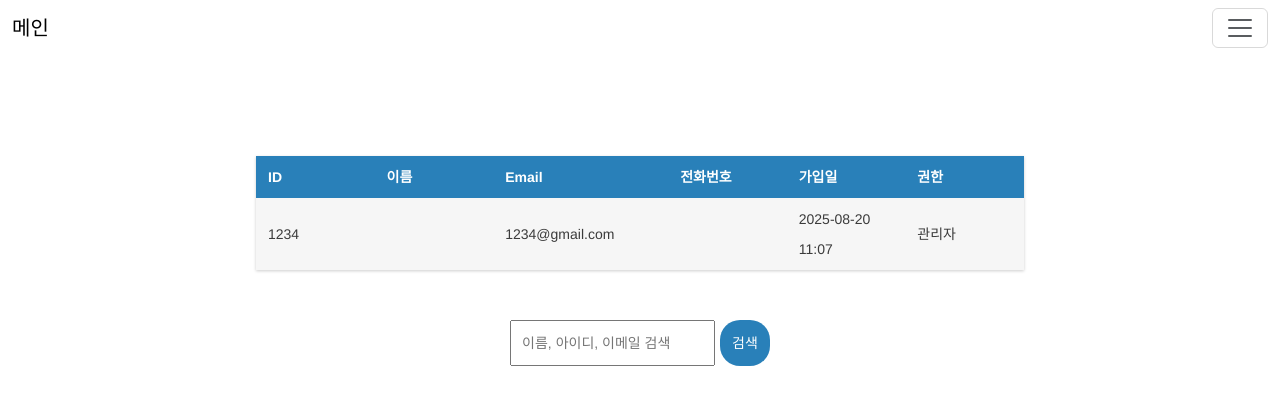
After one commit to jhpark0623/SecondProject, a Django app: page /accounts/admin_page/ in a window 1280 px wide. The commit adds this page. Shown: the top 405 px of the page. Run offline with Django 5.2, Linux system fonts and the light colour scheme; data comes from the database, SQL or seed files in the repository; both versions use the stored data as it was after the commit.

Commit message:
관리자 유저 관리페이지 추가

```diff
--- a/accounts/urls.py
+++ b/accounts/urls.py
@@ -8,4 +8,5 @@ urlpatterns = [
     path('logout/', auth_views.LogoutView.as_view(next_page="/"), name='logout'),
     path("profile/", views.profile, name="profile"),
     path("profile/update/", views.profile_update, name="update"),
+    path("admin_page/", views.admin_page, name="admin_page"),
 ]
--- a/accounts/views.py
+++ b/accounts/views.py
@@ -2,6 +2,7 @@ from django.contrib import messages
 from django.contrib.auth.decorators import login_required
 from django.shortcuts import render, redirect
 from django.contrib.auth import get_user_model
+from django.db.models import Q
 
 User = get_user_model()
 
@@ -61,3 +62,17 @@ def profile_update(request):
             return redirect("/")  # 수정 후 메인 페이지로 이동
 
     return render(request, "/")
+
+
+def admin_page(request):
+    query = request.GET.get("q", "")
+
+    users = User.objects.all()
+
+    if query:
+        users = users.filter(
+            Q(username__icontains=query) |
+            Q(name__icontains=query) |
+            Q(email__icontains=query)
+        )
+    return render(request, "accounts/admin_page.html", {"users": users, "query" :query } )
--- /dev/null
+++ b/second/static/css/admin_page.css
@@ -0,0 +1,127 @@
+body {
+  font-family: 'Helvetica Neue', Helvetica, Arial;
+  font-size: 14px;
+  line-height: 30px;
+  font-weight: 400;
+  color: #3b3b3b;
+  -webkit-font-smoothing: antialiased;
+  font-smoothing: antialiased;
+
+}
+
+@media screen and (max-width: 580px) {
+  body {
+    font-size: 16px;
+    line-height: 22px;
+  }
+}
+
+
+.table {
+  margin: 0 auto;      /* 위 0px, 아래 자동 */
+  margin-top: 100px;
+  width: 60%;
+  box-shadow: 0 1px 3px rgba(0,0,0,0.2);
+  display: table;
+}
+
+@media screen and (max-width: 580px) {
+  .table {
+    display: block;
+  }
+}
+
+.row {
+  display: table-row;
+  background: #f6f6f6;
+}
+
+.row:nth-of-type(odd) {
+  background: #e9e9e9;
+}
+
+.row.header {
+  font-weight: 900;
+  color: #ffffff;
+  background: #ea6153;
+}
+
+.row.green {
+  background: #27ae60;
+}
+
+.row.blue {
+  background: #2980b9;
+}
+
+@media screen and (max-width: 580px) {
+  .row {
+    padding: 14px 0 7px;
+    display: block;
+  }
+
+  .row.header {
+    padding: 0;
+    height: 6px;
+  }
+
+  .row.header .cell {
+    display: none;
+  }
+
+  .row .cell {
+    margin-bottom: 10px;
+  }
+
+  .row .cell:before {
+    margin-bottom: 3px;
+    content: attr(data-title);
+    min-width: 98px;
+    font-size: 10px;
+    line-height: 10px;
+    font-weight: bold;
+    text-transform: uppercase;
+    color: #969696;
+    display: block;
+  }
+}
+
+.cell {
+  padding: 6px 12px;
+  display: table-cell;
+  width: 10%;   /* 5개 컬럼이니까 대략 20%씩 */
+  text-align: left;   /* 왼쪽 정렬 */
+  vertical-align: middle; /* 세로 가운데 정렬 */
+}
+
+@media screen and (max-width: 400px) {
+  .cell {
+    padding: 2px 16px;
+    display: block;
+  }
+
+}
+
+.search-wrapper {
+  width: 100%;               /* 화면 전체 너비 확보 */
+  display: flex;
+  justify-content: center;   /* 가로 중앙 정렬 */
+  margin: 50px 0 20px;       /* 테이블과 간격 */
+}
+.search-form {
+  display: flex;             /* input + button 가로 배치 */
+}
+.search-form input {
+  padding: 6px 10px;
+  margin-right: 5px;
+}
+.search-form button {
+  padding: 6px 12px;
+}
+
+.btn11 {
+    border-radius: 20px;
+    background-color: #2980b9;
+    color: #ffffff;
+    border: none;
+}
--- /dev/null
+++ b/second/templates/accounts/admin_page.html
@@ -0,0 +1,84 @@
+{% extends 'base.html' %}
+
+{% block title %} 유저 관리 페이지 {% endblock %}
+
+{% load static %}
+
+{% block extra_css %}
+<link rel="stylesheet" href="{% static 'css/admin_page.css' %}">
+{% endblock %}
+
+{% block content %}
+
+
+
+ <div class="table">
+
+
+    <div class="row header blue">
+      <div class="cell">
+        ID
+      </div>
+      <div class="cell">
+        이름
+      </div>
+      <div class="cell">
+        Email
+      </div>
+      <div class="cell">
+        전화번호
+      </div>
+      <div class="cell">
+        가입일
+      </div>
+      <div class="cell">
+          권한
+      </div>
+    </div>
+
+     {% for user in users %}
+    <div class="row">
+      <div class="cell">
+        {{ user.username }}
+      </div>
+      <div class="cell">
+        {{ user.name }}
+      </div>
+      <div class="cell">
+        {{ user.email }}
+      </div>
+      <div class="cell">
+        {{ user.phone }}
+      </div>
+      <div class="cell">
+        {{ user.date_joined|date:"Y-m-d H:i" }}
+      </div>
+      <div class="cell">
+          {% if user.is_staff %}
+            관리자
+          {% else %}
+            일반유저
+          {% endif %}
+      </div>
+    </div>
+     {% empty %}
+     <div class="row">
+        <div class="cell" colspan="5">
+            등록된 사용자가 없습니다
+          </div>
+     </div>
+     {% endfor %}
+
+
+
+ </div>
+
+<div class="search-wrapper">
+    <form method="get" class="search-form">
+     <input type="text" name="q" value="{{ query }}" placeholder="이름, 아이디, 이메일 검색">
+    <button class="btn11" type="submit">검색</button>
+  </form>
+</div>
+
+
+{% endblock %}
--- a/second/templates/base.html
+++ b/second/templates/base.html
@@ -3,6 +3,8 @@
 <head>
     <meta charset="UTF-8">
     <title>{% block title %}내 사이트{% endblock %}</title>
+
+    {% load static %}
     <link rel="stylesheet" href="https://cdn.jsdelivr.net/npm/bootstrap@5.3.7/dist/css/bootstrap.min.css">
     <script src="https://cdn.jsdelivr.net/npm/bootstrap@5.3.7/dist/js/bootstrap.bundle.min.js" defer></script>
 
@@ -13,6 +15,7 @@
             color: #006b1b;
         }
     </style>
+     {% block extra_css %}{% endblock %}
 </head>
 <body>
 
@@ -55,6 +58,9 @@
                     <li>
                         <button class="btn btn-link nav-link">즐겨찾기</button>
                     </li><br>
+                    {% if user.is_staff %}
+                        <li><a class="nav-link" href="{% url 'admin_page' %}">관리자 페이지</a></li>
+                    {% endif %}
                 {% else %}
                     <li><a class="nav-link" href="{% url 'login' %}">로그인</a></li><br>
                     <li><a class="nav-link" href="{% url 'signup'%}">회원가입</a></li><br>
```
Also changed, not shown: db.sqlite3.
